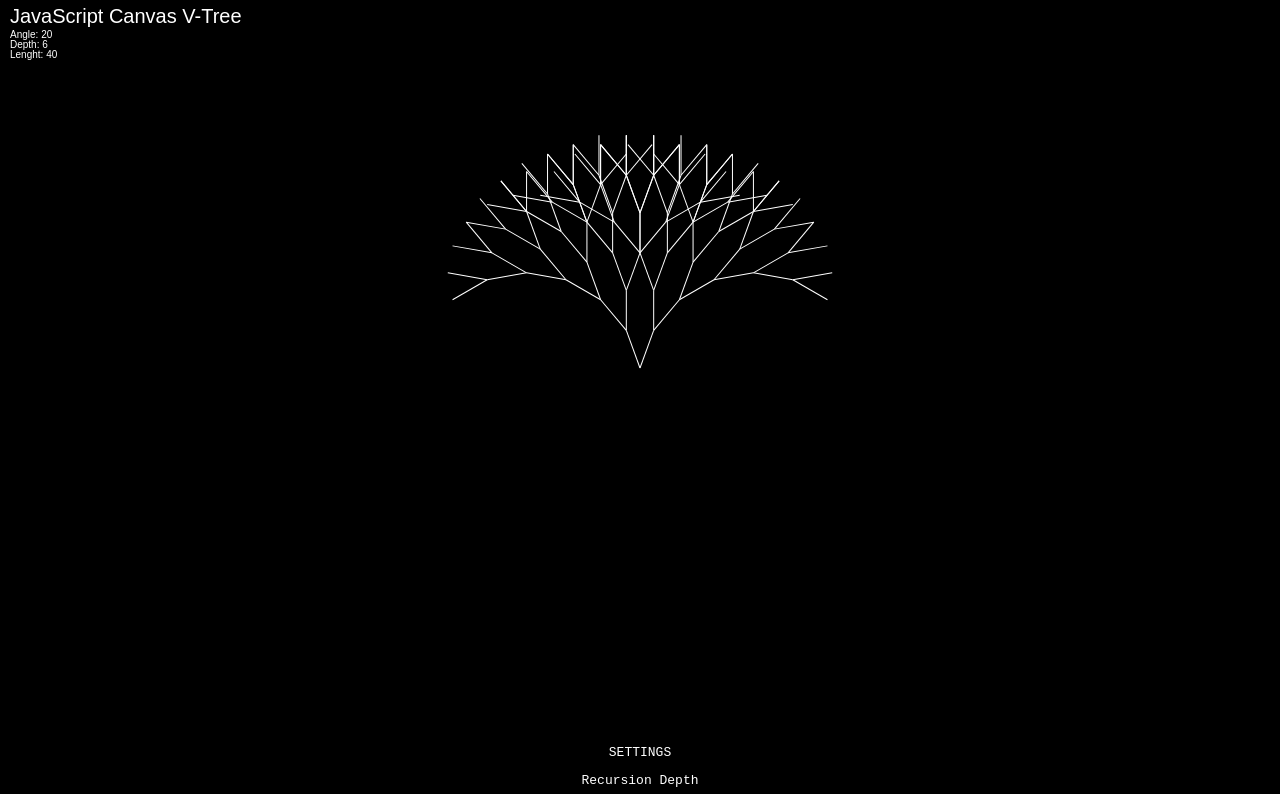
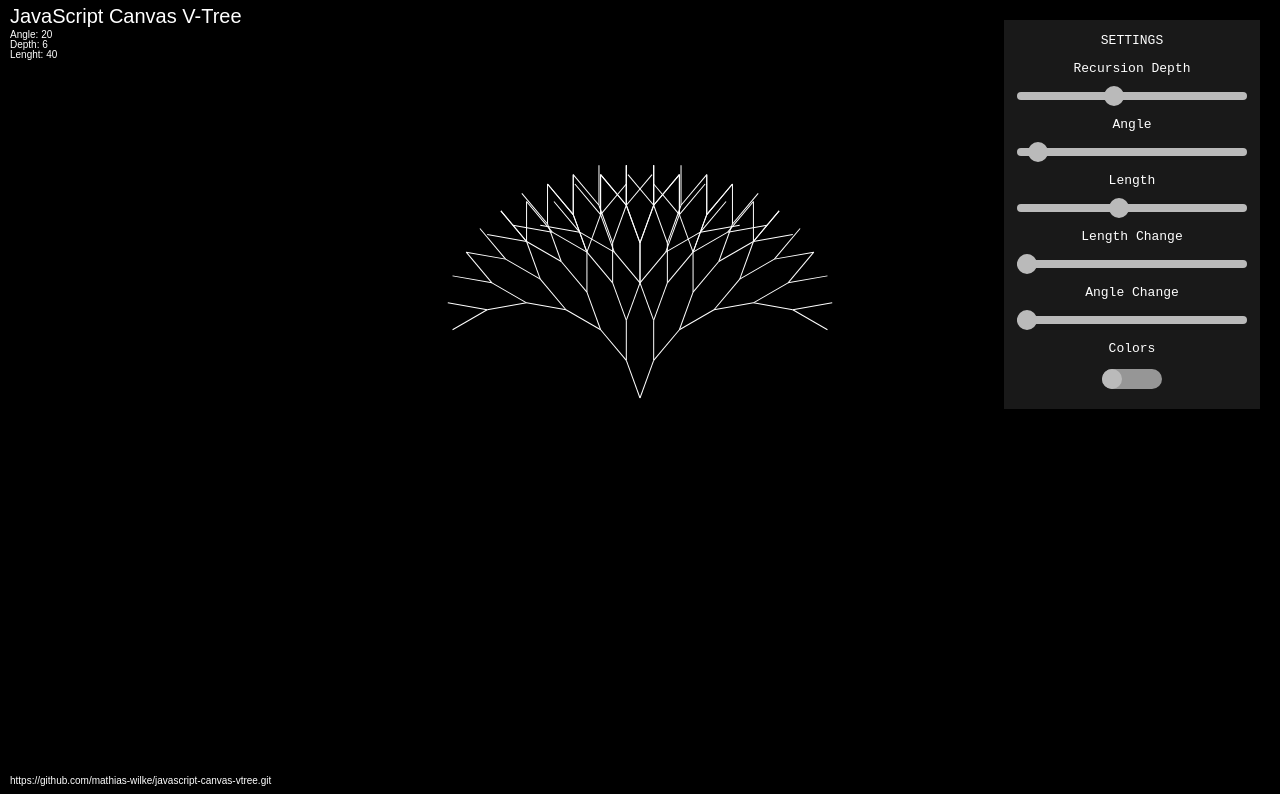
Before and after one commit to mathias-wilke/javascript-canvas-vtree, a plain HTML site: page index.html in a window 1280 px wide. Shown: the top 794 px of the page. Drawn offline with Linux system fonts and the light colour scheme.

Commit message:
updated ui

```diff
--- a/css/canvas-fun.css
+++ b/css/canvas-fun.css
@@ -1,7 +1,10 @@
 * {
-    background-color: #000000;
     text-align: center;
-    font-family: monospace
+    font-family: monospace;
+}
+
+body {
+    background-color: #000;
 }
 
 p {
@@ -9,21 +12,28 @@ p {
 }
 
 .slidecontainer {
-    width: 100%;
+    width: 20%;
+    position: absolute;
+    right: 20px;
+    top: 20px;
+    z-index: 1;
+    background-color: rgba(51, 51, 51, 0.5);
+    padding-bottom: 20px;
 }
 
 .slider {
     -webkit-appearance: none;
     appearance: none;
-    width: 100%;
-    height: 10px;
-    background: #e7e7e7;
+    width: 90%;
+    height: 8px;
+    background: white;
     outline: none;
     opacity: 0.7;
     -webkit-transition: .2s;
     transition: opacity .2s;
     cursor: pointer;
-  }
+    border-radius: 10px;
+}
 
 .slider:hover {
     opacity: 1;
@@ -32,15 +42,79 @@ p {
 .slider::-webkit-slider-thumb {
     -webkit-appearance: none;
     appearance: none;
-    width: 25px;
-    height: 25px;
+    width: 20px;
+    height: 20px;
+    border-radius: 50%;
     background: #ffffff;
     cursor: pointer;
 }
 
 .slider::-moz-range-thumb {
-    width: 25px;
-    height: 25px;
+    width: 20px;
+    height: 20px;
+    border-radius: 50%;
     background: #ffffff;
     cursor: pointer;
+    opacity: 1;
 }
+
+.switch {
+    opacity: 0.7;
+    position: relative;
+    display: inline-block;
+    width: 60px;
+    height: 20px;
+}
+
+.switch:hover {
+    opacity: 1;
+}
+
+.switch input {
+    opacity: 0;
+    width: 0;
+    height: 0;
+}
+
+  /* The slider */
+.slide-switch {
+    position: absolute;
+    cursor: pointer;
+    top: 0;
+    left: 0;
+    right: 0;
+    bottom: 0;
+    background-color: #ccc;
+}
+
+.slide-switch:before {
+    position: absolute;
+    content: "";
+    height: 20px;
+    width: 20px;
+    left: 0px;
+    bottom: 0px;
+    background-color: white;
+    -webkit-transition: .4s;
+    transition: .4s;
+}
+
+input:checked + .slide-switch:before {
+    -webkit-transform: translateX(40px);
+    -ms-transform: translateX(40px);
+    transform: translateX(40px);
+}
+
+.slide-switch.round {
+    border-radius: 20px;
+}
+
+.slide-switch.round:before {
+    border-radius: 50%;
+}
+
+input:checked + .slide-switch {
+    background: #FF416C;
+    background: -webkit-linear-gradient(to right, #FF4B2B, #FF416C);
+    background: linear-gradient(to right, #FF4B2B, #FF416C);
+}
--- a/index.html
+++ b/index.html
@@ -7,8 +7,8 @@
     </head>
     <body>
         <canvas id="screen" width="800px" height="450px"></canvas>
-        <p>SETTINGS</p>
         <div class="slidecontainer">
+            <p>SETTINGS</p>
             <p>Recursion Depth</p>
             <input type="range" min="1" max="13" value="6" class="slider" id="recursion">
             <p>Angle</p>
@@ -20,7 +20,10 @@
             <p>Angle Change</p>
             <input type="range" min="0" max="100" value="0" class="slider" id="angle-change">
             <p>Colors</p>
-            <input type="range" min="0" max="1" value="0" class="slider" id="colors">
+            <label class="switch">
+                <input type="checkbox" id="colors">
+                <span class="slide-switch round"></span>
+            </label>
         </div>
         <script src="js/canvas-fun.js"></script>
     </body>
--- a/js/canvas-fun.js
+++ b/js/canvas-fun.js
@@ -19,6 +19,7 @@ function draw(){
     ctx.fillText("Depth: " + recursion, 0, 40);
     ctx.fillText("Angle: " + angle, 0, 30);
     ctx.fillText("Lenght: " + lenght, 0, 50);
+    ctx.fillText("https://github.com/mathias-wilke/javascript-canvas-vtree.git", 0, canvas.height - 4);
 
     //set the new center
     ctx.translate(canvas.width / 2, canvas.height / 2);
@@ -62,7 +63,7 @@ function drawTree(j, angle, lenght){
 
 //generate a color
 function rainbow(numOfSteps, step) {
-    if(document.getElementById("colors").value == 0){
+    if(document.getElementById("colors").checked == 0){
         return "#FFFFFF";
     }
 	var r, g, b;
@@ -99,8 +100,7 @@ function clear(){
 //if the user changes the size of the window we have do recalculate
 function resizeCanvas(){
     canvas.width = window.innerWidth - 20;
-    //let us keep this sixteen by nine
-    canvas.height = ((window.innerWidth) / 16) * 9;
+    canvas.height = window.innerHeight - 20;
 }
 
 //let us call the function once at the start to get the user's canvas size
```
